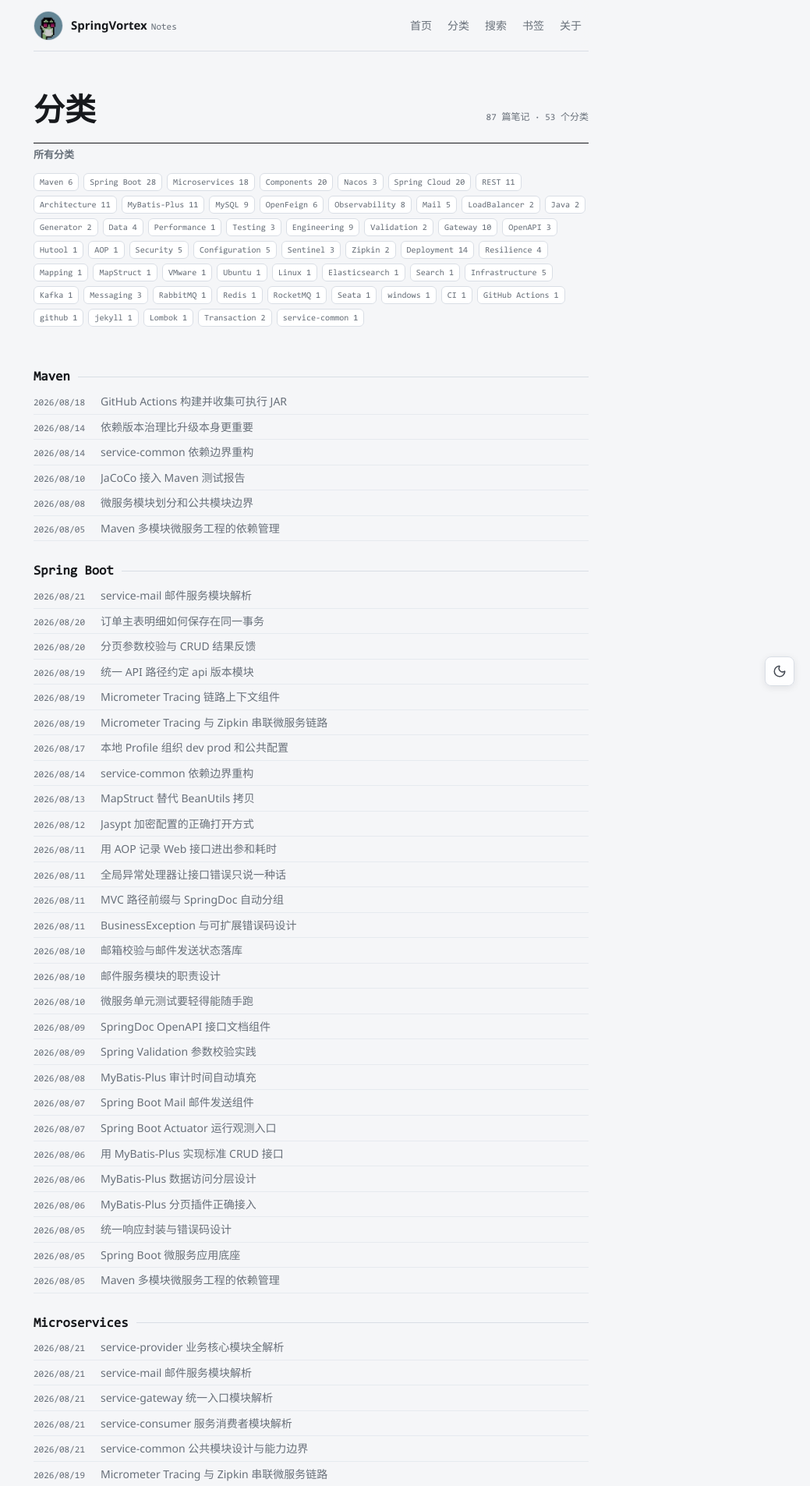
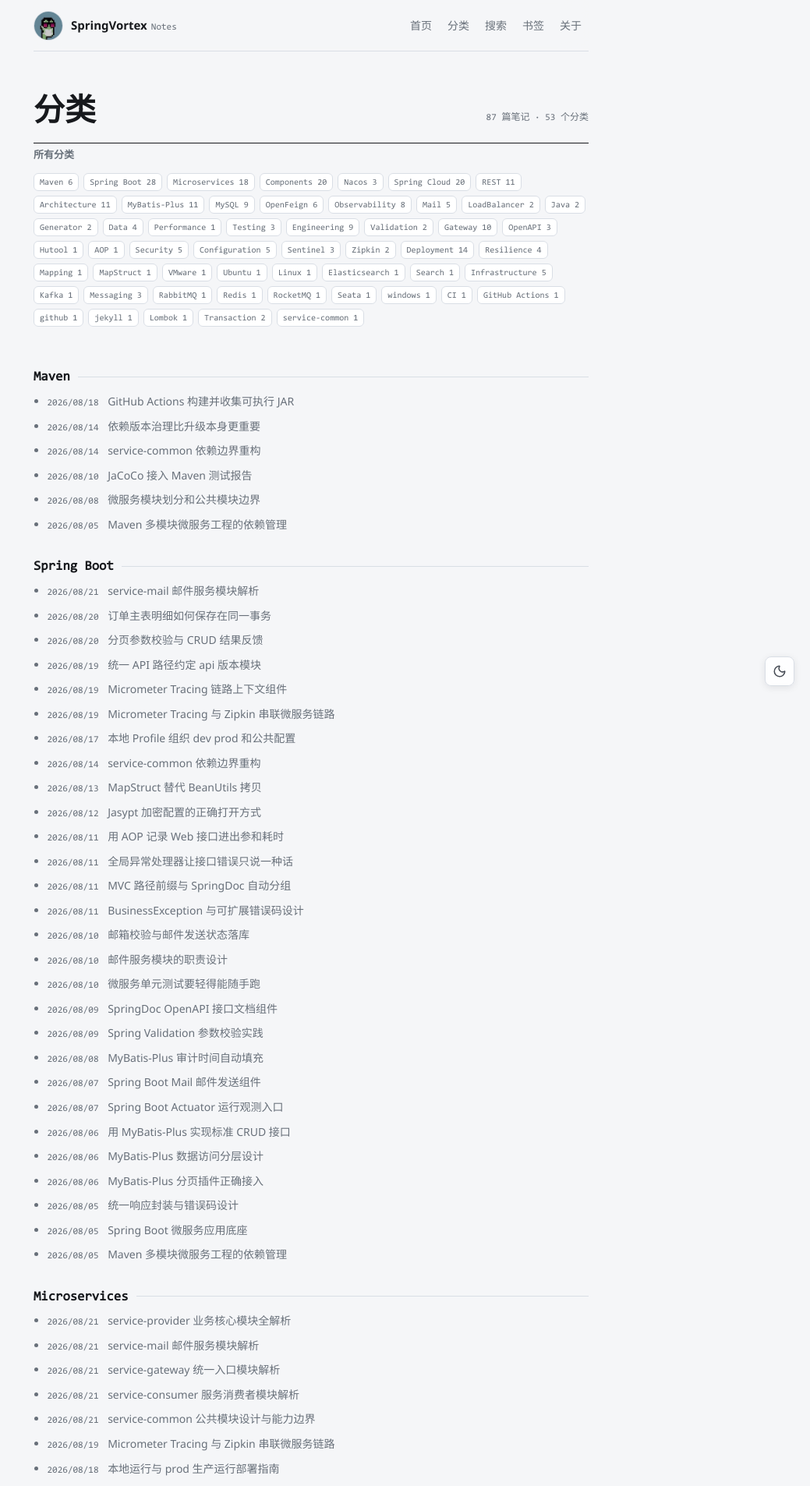
Before and after one commit to springvortex/springvortex.github.io, a Jekyll site: the page built from pages/categories.html, in a window 1280 px wide. Shown: the top 1906 px of the page at 78% size, without its empty margins (241-1280 px from the left). Built offline with Jekyll 4.4.1, drawn with Linux system fonts in a browser that asks for light colours.

Commit message:
refactor(categories): 优化分类页面的文章列表布局结构
- 移除嵌套的 div.title 容器，直接使用 a 标签包裹文章标题
- 将 CSS 中的网格布局改为列表项样式，使用原生 ul/li 结构
- 更新日期和标题的显示方式，统一为内联样式
- 简化 CSS 选择器，提高样式的可维护性
- 调整字体大小和间距，优化视觉呈现效果

```diff
--- a/pages/categories.html
+++ b/pages/categories.html
@@ -23,9 +23,7 @@
       {%- for post in category[1] %}
       <li>
         <span class="date">{{ post.date | date: "%Y/%m/%d" }}</span>
-        <div class="title">
-          <a href="{{ site.baseurl | append: post.url }}" class="hover-underline">{{ post.title }}</a>
-        </div>
+        <a href="{{ site.baseurl | append: post.url }}" class="hover-underline">{{ post.title }}</a>
       </li>
       {%- endfor %}
     </ul>
--- a/static/css/page.css
+++ b/static/css/page.css
@@ -190,30 +190,40 @@
   scroll-margin-top: 90px;
 }
 
-.page-categories .list-post li .title a {
-  display: block;
-  overflow: hidden;
+.page-categories .list-post ul {
+  margin-left: 0;
+  padding-left: 1.25em;
+  list-style: disc outside;
   color: var(--text-muted);
   font-size: 14px;
-  font-weight: 400;
-  line-height: 1.68;
-  white-space: nowrap;
-  text-overflow: ellipsis;
-}
-
-.page-categories .list-post li .title {
-  min-width: 0;
   line-height: 1.68;
 }
 
 .page-categories .list-post li {
-  align-items: baseline;
+  display: list-item;
   padding: 4px 0;
+  line-height: 1.68;
+  list-style: disc outside;
+  border-bottom: 0;
+}
+
+.page-categories .list-post li::marker {
+  color: var(--text-muted);
+}
+
+.page-categories .list-post li .date {
+  display: inline;
+  margin-right: 8px;
+  padding: 0;
+  font-size: 12px;
   line-height: 1.68;
 }
 
-.page-categories .list-post li .date {
-  padding-top: 0;
+.page-categories .list-post li > a {
+  display: inline;
+  color: var(--text-muted);
+  font-size: 14px;
+  font-weight: 400;
   line-height: 1.68;
 }
 
@@ -369,15 +379,17 @@
   }
 
   .page-categories .list-post li {
-    grid-template-columns: 86px minmax(0, 1fr);
+    display: list-item;
+    padding: 4px 0;
   }
 
   .page-categories .list-post li .date {
-    grid-column: 1;
-    padding-top: 0;
+    display: inline;
+    padding: 0;
   }
 
-  .page-categories .list-post li .title {
-    grid-column: 2;
+  .page-categories .list-post li > a {
+    display: inline;
+    font-size: 14px;
   }
 }
```
